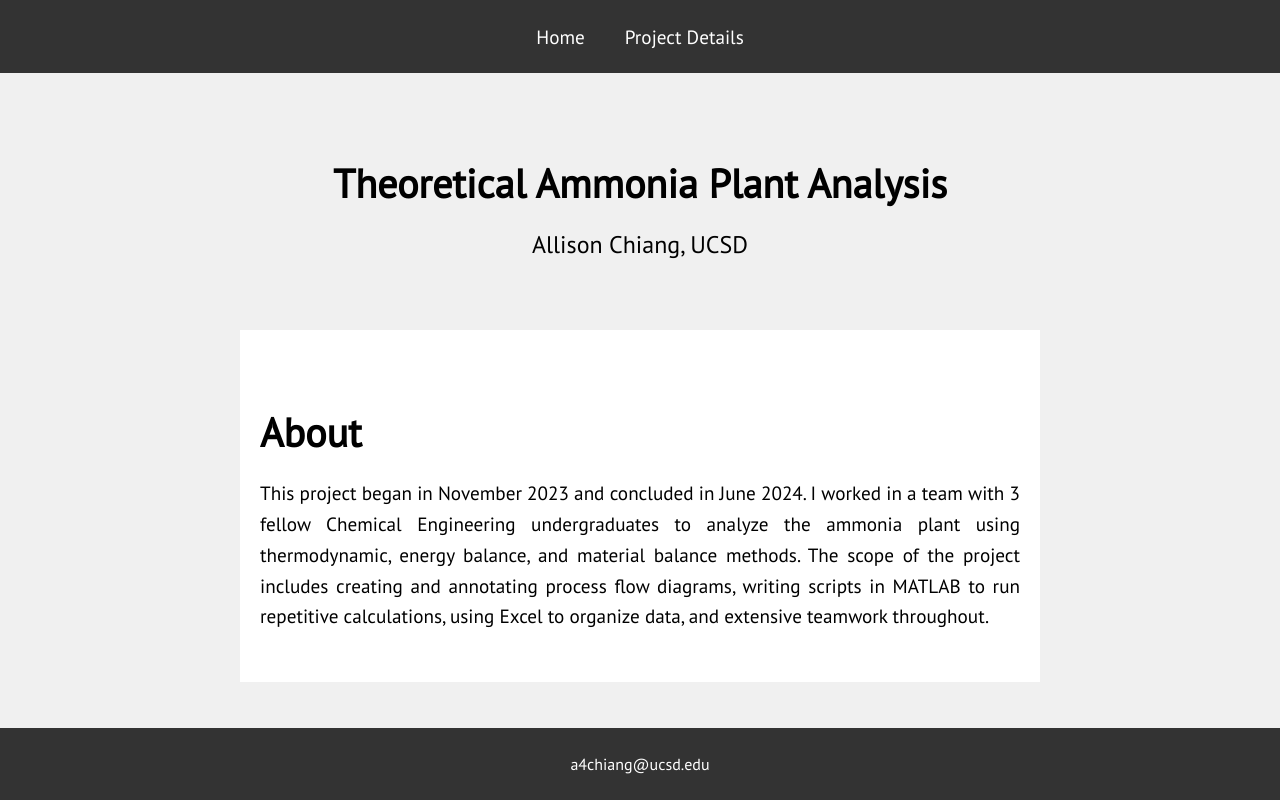
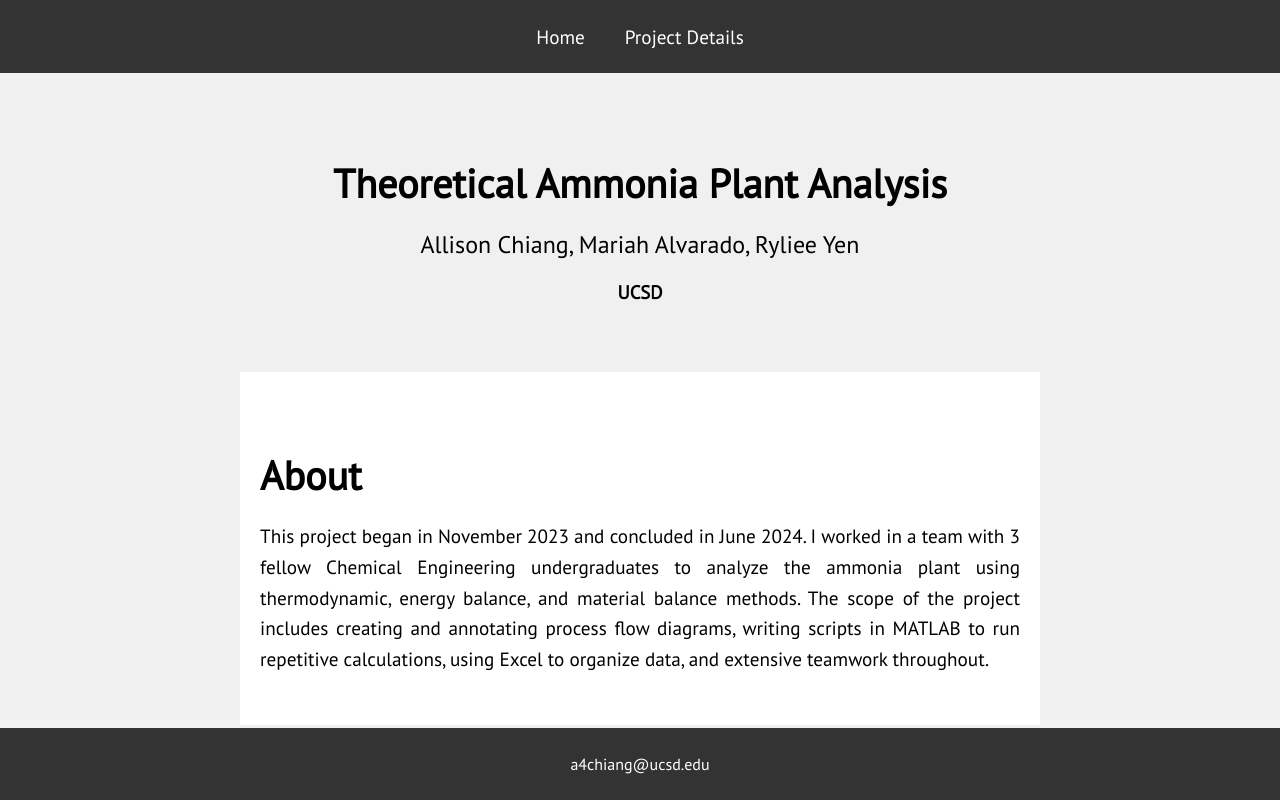
Before and after one commit to a4chiang/a4chiang.ammonia.github.io, a plain HTML site: page index.html in a window 1280 px wide. Drawn offline with Linux system fonts and the light colour scheme.

Commit message:
Update index.html

```diff
--- a/index.html
+++ b/index.html
@@ -91,7 +91,8 @@
     <div class="container">
         <div class="hero">
             <h1>Theoretical Ammonia Plant Analysis</h1>
-            <h2>Allison Chiang, UCSD</h2>
+            <h2>Allison Chiang, Mariah Alvarado, Ryliee Yen</h2>
+            <h3>UCSD</h3>
         </div>
         <div class="about" id="about">
             <h1>About</h1>
```
